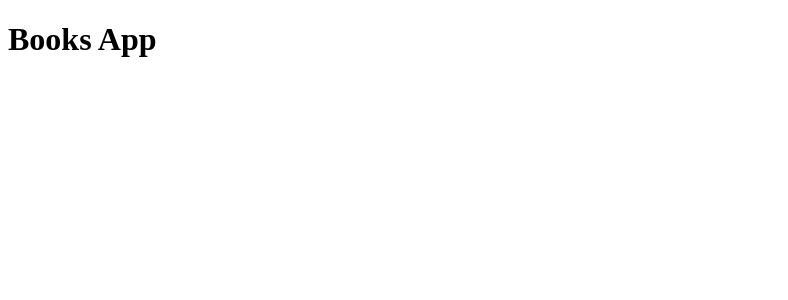
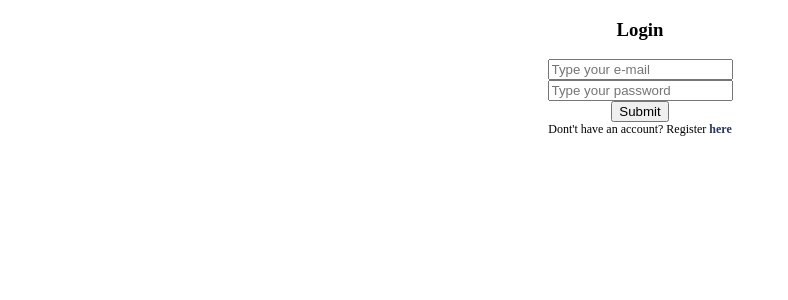
Before and after one commit to celesdv/library-app-cra, a React (Create React App) app: page /login in a window 1280 px wide. Before the commit this address had no page. Shown: the top 300 px of the page, without its empty margins (0-788 px from the left). Built offline with nearby package versions, Linux system fonts and the light colour scheme; no server answers.

Commit message:
prueba login

```diff
--- a/package.json
+++ b/package.json
@@ -7,6 +7,7 @@
     "@testing-library/jest-dom": "^5.16.5",
     "@testing-library/react": "^13.4.0",
     "@testing-library/user-event": "^13.5.0",
+    "firebase": "^9.11.0",
     "react": "^18.2.0",
     "react-bootstrap": "^2.5.0",
     "react-dom": "^18.2.0",
--- a/src/App.js
+++ b/src/App.js
@@ -2,16 +2,29 @@ import { BrowserRouter, Route, Routes } from "react-router-dom";
 import BooksForm from "./components/BooksForm";
 import BooksList from "./components/BooksList";
 
+import LoginSc from "./components/LoginSc";
+import Login from "./components/login/Login";
+import Register from "./components/login/Register";
+
+
+
 function App() {
   return (
     <div className="App">
-      <h1>Books App</h1>
+      {/* <h1>Books App</h1> */}
        {/* Enrutamiento  */}
       <BrowserRouter>
       <Routes>
         <Route path="/" element={<BooksList />} />
         <Route path="booksform" element={<BooksForm />} />
         <Route path="updatebook/:id" element={<BooksForm />} />
+        <Route path="*" element={<h1>404 Not Found</h1>} />
+
+      {/* Rutas del login/register */}
+        <Route path="login" element={<Login />} />
+        <Route path="register" element={<Register />} />
+        <Route path="loginsc" element={<LoginSc />} />
+
       </Routes>
       </BrowserRouter>
     </div>
--- /dev/null
+++ b/src/components/LoginSc.js
@@ -0,0 +1,21 @@
+import React from 'react';
+
+
+import { logoutUser } from '../config/firebase';
+
+const LoginSc = () => {
+
+  return (
+    <div style={{ textAlign: 'center' }}>
+      <h1>Bienvenido usuario!</h1>
+      <div>
+        Si estas aca, es porque sabes un monton!
+      </div>
+      <button onClick={logoutUser}>
+        Logout
+      </button>
+    </div>
+  );
+};
+
+export default LoginSc;
--- /dev/null
+++ b/src/components/login/Login.js
@@ -0,0 +1,75 @@
+import React, { useState } from 'react';
+import { loginUser } from '../../config/firebase';
+
+// usamos este hook para navegar entre paginas
+import { useNavigate } from 'react-router-dom'
+
+const Login = () => {
+
+  const [email, setEmail] = useState('');
+  const [password, setPassword] = useState('');
+
+  const navigate = useNavigate();
+
+  const handleEmail = event => {
+    setEmail(event.target.value);
+  };
+
+  const handlePassword = event => {
+    setPassword(event.target.value);
+  };
+
+  // ------------------------------------
+
+  const handleSubmit = () => {
+    loginUser(email, password)
+      .then((userCredential) => {
+        alert('User signed in');
+        navigate('/loginsc');
+      })
+      .catch((error) => {
+        alert('Something went wrong!');
+        const errorCode = error.code;
+        console.log(errorCode);
+      });
+  };
+
+  // ------------------------------------
+
+  return (
+    <div style={{ textAlign: 'center' }}>
+      <div>
+        <h3>Login</h3>
+      </div>
+      <div>
+        <input
+          value={email}
+          onChange={handleEmail}
+          placeholder="Type your e-mail"
+        />
+      </div>
+      <div>
+        <input
+          type="password"
+          value={password}
+          onChange={handlePassword}
+          placeholder="Type your password"
+        />
+      </div>
+      <button onClick={handleSubmit}>
+        Submit
+      </button>
+      <div style={{ fontSize: '12px' }}>
+          Dont't have an account? Register {' '}
+          <span
+            onClick={() => navigate('/register')}
+            style={{ color: '#293462', fontWeight: 'bold', cursor: 'pointer' }}
+          >
+            here
+          </span>
+      </div>
+    </div>
+  );
+};
+
+export default Login;
--- /dev/null
+++ b/src/components/login/Register.js
@@ -0,0 +1,72 @@
+import React, { useState } from 'react';
+import { useNavigate } from 'react-router-dom';
+
+
+import { registerUser } from '../../config/firebase';
+
+const Register = () => {
+
+  const [email, setEmail] = useState('');
+  const [password, setPassword] = useState('');
+
+  const navigate = useNavigate();
+
+  const handleEmail = event => {
+    setEmail(event.target.value);
+  };
+
+  const handlePassword = event => {
+    setPassword(event.target.value);
+  };
+
+    //-----------------------
+    const handleRegister = () => {
+        registerUser(email, password)
+          .then((userCredential) => {
+            alert('User created successfully!')
+          })
+          .catch((error) => {
+            alert('Something went wrong!')
+            const errorCode = error.code;
+            console.log(errorCode);
+          });
+      }
+    // ----------------------
+
+  return (
+    <div style={{ textAlign: 'center' }}>
+      <div>
+        <h3>Register</h3>
+      </div>
+      <div>
+        <input
+          value={email}
+          onChange={handleEmail}
+          placeholder="Type your e-mail"
+        />
+      </div>
+      <div>
+        <input
+          type="password"
+          value={password}
+          onChange={handlePassword}
+          placeholder="Type your password"
+        />
+      </div>
+      <button onClick={handleRegister}>
+        Submit
+      </button>
+      <div style={{ fontSize: '12px' }}>
+          Already have an account? Please {' '}
+          <span
+            onClick={() => navigate('/login')}
+            style={{ color: '#293462', fontWeight: 'bold', cursor: 'pointer' }}
+          >
+            sign in
+          </span>
+      </div>
+    </div>
+  );
+};
+
+export default Register;
--- /dev/null
+++ b/src/config/firebase.js
@@ -0,0 +1,51 @@
+import { initializeApp } from "firebase/app";
+import { getFirestore } from "firebase/firestore";
+
+
+
+import {
+    getAuth,
+    createUserWithEmailAndPassword,
+    signInWithEmailAndPassword,
+    signOut,
+  } from 'firebase/auth';
+
+// Your web app's Firebase configuration
+const firebaseConfig = {
+  apiKey: `${process.env.REACT_APP_API_KEY}`,
+  authDomain: `${process.env.REACT_APP_AUTH_DOMAIN}`,
+  projectId: `${process.env.REACT_APP_PROJECT_ID}`,
+  storageBucket: `${process.env.REACT_APP_STORAGE_BUCKET}`,
+  messagingSenderId: `${process.env.REACT_APP_MESSAGING_SENDER_ID}`,
+  appId: `${process.env.REACT_APP_APP_ID}`,
+};
+
+// Initialize Firebase
+export const firebaseApp = initializeApp(firebaseConfig); // initialize app
+export const db = getFirestore(); // this gets the firestore database
+
+//### REGISTER USER WITH FIREBASE AUTHENTICATION ###//
+
+export const registerUser = (email, password) => {
+    const auth = getAuth();
+    return createUserWithEmailAndPassword(auth, email, password);
+};
+
+//### LOGIN USER WITH FIREBASE AUTHENTICATION ###//
+
+export const loginUser = (email, password) => {
+    const auth = getAuth();
+    return signInWithEmailAndPassword(auth, email, password);
+};
+
+//### LOGOUT USER ###//
+export const logoutUser = () => {
+    const auth = getAuth();
+    signOut(auth).then(() => {
+      alert('User signed out!');
+    }).catch((error) => {
+      alert('Something went wrong!');
+      const errorCode = error.code;
+      console.log(errorCode);
+    });
+};
--- a/src/index.js
+++ b/src/index.js
@@ -7,6 +7,6 @@ import { store } from "./app/store";
 const root = ReactDOM.createRoot(document.getElementById("root"));
 root.render(
   <Provider store={store}>
-    <App />
+      <App />
   </Provider>
 );
```
Also changed, not shown: 2 other files (tests, documents, lock files or other folders).
